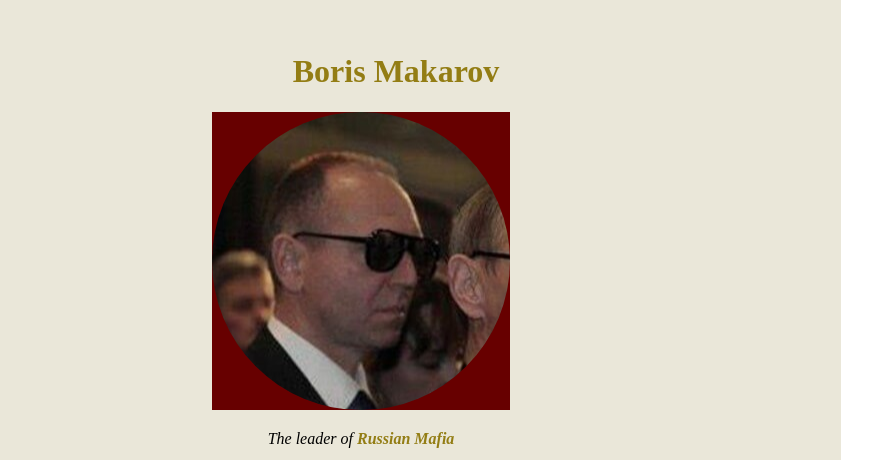
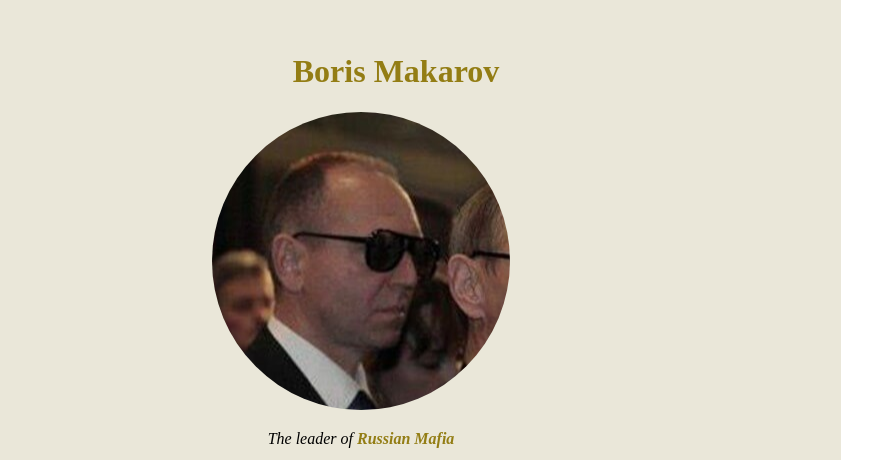
Before and after one commit to BigBrainAI/borisCv, a plain HTML site: page index.html in a window 1280 px wide. In both pictures the pointer is over the picture 640 px from the left and 260 px from the top of the page. Shown: the top 460 px of the page, 279-1151 px from the left. Drawn offline with Linux system fonts and the light colour scheme.

Commit message:
done with this project, look for CSS-Alex

```diff
--- a/css/styles.css
+++ b/css/styles.css
@@ -12,8 +12,11 @@ hr {
   margin: 3em auto;
 }
 
-h3, h2, h1, strong {
-  color: #937d14
+h3,
+h2,
+h1,
+strong {
+  color: #937d14;
 }
 
 div {
@@ -21,15 +24,13 @@ div {
   padding: 2em;
 }
 
-/*
-img {
-  background-color: #670000;
-}
-*/
 .boris {
   background-color: #670000;
 }
 
+.boris:hover {
+  background-color: transparent;
+}
 .logo {
   background-color: transparent;
   width: 70px;
```
Also changed, not shown: 1 other file.
